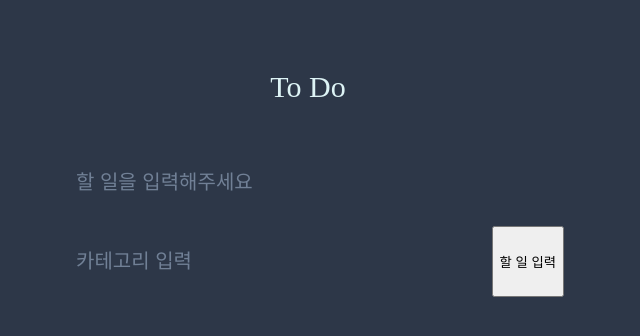
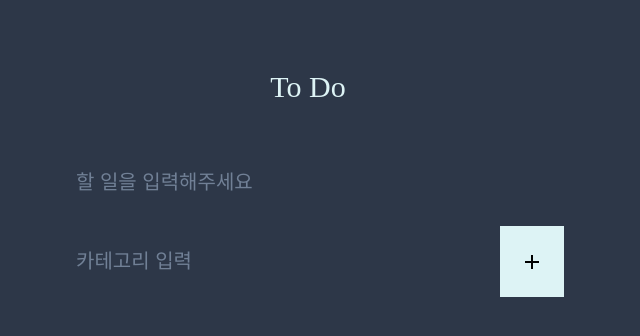
Before and after one commit to turtle601/to-do-to-do, a React (Create React App) app in the folder front/: page / in a window 1280 px wide. Shown: the top 336 px of the page, without its empty margins (332-972 px from the left). Built offline with nearby package versions, Linux system fonts and the light colour scheme.

Commit message:
feat: Button 스타일링 #8

```diff
--- a/front/src/components/TodoInput.tsx
+++ b/front/src/components/TodoInput.tsx
@@ -1,7 +1,8 @@
 import React from 'react';
 import styled, { css } from 'styled-components';
+import { MdAdd } from 'react-icons/md';
+
 import { useRecoilState } from 'recoil';
-
 import { useForm } from 'react-hook-form';
 
 import { todosState } from '../atoms/atom.todo';
@@ -9,7 +10,7 @@ import { todosState } from '../atoms/atom.todo';
 import { FormType } from '../types/type';
 
 import { Flex, Center } from '../layout/layout';
-import { Input, Form } from '../styles/customs';
+import { Input, Form, Button } from '../styles/customs';
 
 const Input2 = styled(Input)`
   flex: 1;
@@ -53,7 +54,9 @@ const TodoInput = () => {
             {...register('category', { required: '카테고리를 정해주세요' })}
             placeholder="카테고리 입력"
           />
-          <button type="submit">할 일 입력</button>
+          <Button type="submit">
+            <MdAdd />
+          </Button>
         </Flex>
       </Form>
       <div>{errors?.text?.message}</div>
--- a/front/src/styles/customs.ts
+++ b/front/src/styles/customs.ts
@@ -31,3 +31,28 @@ export const Form = styled.form`
     `;
   }}
 `;
+
+export const Button = styled.button`
+  background: none;
+  outline: none;
+  border: none;
+
+  display: flex;
+  align-items: center;
+  cursor: pointer;
+  transition: 0.1s background ease-in;
+
+  ${({ theme }) => {
+    return css`
+      padding-left: ${theme.space[5]};
+      padding-right: ${theme.space[5]};
+      font-size: ${theme.fontSizes['2xl']};
+
+      background-color: ${theme.color.primary};
+
+      &:hover {
+        opacity: 0.8;
+      }
+    `;
+  }}
+`;
```
